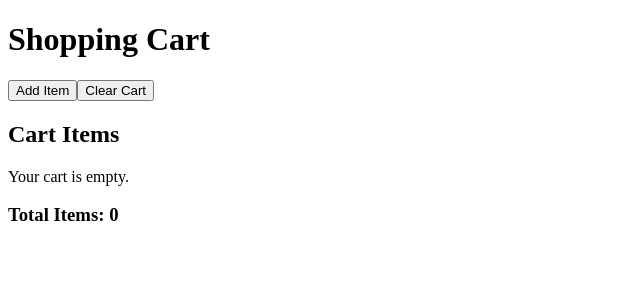
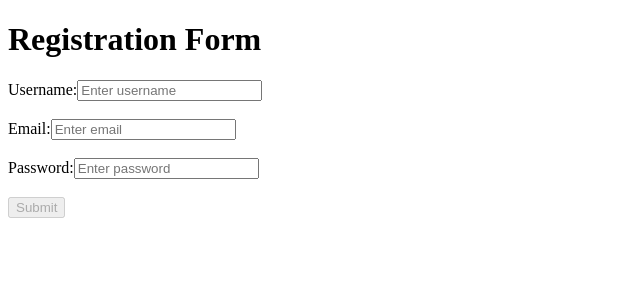
Before and after one commit to shrutipanday25-ui/my-react-app, a React (Vite) app: page / in a window 1280 px wide. Shown: the top 300 px of the page, without its empty margins (0-640 px from the left). Built offline with nearby package versions, Linux system fonts and the light colour scheme.

Commit message:
Complete Assignment 12 Form Management

```diff
--- a/src/App.jsx
+++ b/src/App.jsx
@@ -1,73 +1,90 @@
 import { useState } from "react";
 
-function App() {
-  const [cart, setCart] = useState([]);
+function RegistrationForm() {
+  const [formData, setFormData] = useState({
+    username: "",
+    email: "",
+    password: "",
+  });
 
-  function addItem() {
-    const newItem = {
-      id: Date.now(),
-      name: "Apple",
-      qty: 1,
-    };
+  function handleChange(e) {
+    const { name, value } = e.target;
 
-    setCart([...cart, newItem]);
+    setFormData({
+      ...formData,
+      [name]: value,
+    });
   }
 
-  function removeItem(id) {
-    setCart(cart.filter((item) => item.id !== id));
+  function handleSubmit(e) {
+    e.preventDefault();
+    console.log(formData);
   }
 
-  function increaseQty(id) {
-    setCart(
-      cart.map((item) =>
-        item.id === id
-          ? { ...item, qty: item.qty + 1 }
-          : item
-      )
-    );
-  }
+  const isPasswordInvalid =
+    formData.password.length < 8;
 
-  function clearCart() {
-    setCart([]);
-  }
-
-  const totalItems = cart.reduce(
-    (total, item) => total + item.qty,
-    0
-  );
+  const isFormInvalid =
+    formData.username.trim() === "" ||
+    formData.email.trim() === "" ||
+    isPasswordInvalid;
 
   return (
     <div>
-      <h1>Shopping Cart</h1>
+      <h1>Registration Form</h1>
 
-      <button onClick={addItem}>Add Item</button>
-      <button onClick={clearCart}>Clear Cart</button>
+      <form onSubmit={handleSubmit}>
+        <div>
+          <label>Username:</label>
+          <input
+            type="text"
+            name="username"
+            value={formData.username}
+            onChange={handleChange}
+            placeholder="Enter username"
+          />
+        </div>
 
-      <h2>Cart Items</h2>
+        <br />
 
-      {cart.length === 0 ? (
-        <p>Your cart is empty.</p>
-      ) : (
-        <ul>
-          {cart.map((item) => (
-            <li key={item.id}>
-              {item.name} - Quantity: {item.qty}{" "}
+        <div>
+          <label>Email:</label>
+          <input
+            type="email"
+            name="email"
+            value={formData.email}
+            onChange={handleChange}
+            placeholder="Enter email"
+          />
+        </div>
 
-              <button onClick={() => increaseQty(item.id)}>
-                +1 Qty
-              </button>
+        <br />
 
-              <button onClick={() => removeItem(item.id)}>
-                Remove
-              </button>
-            </li>
-          ))}
-        </ul>
-      )}
+        <div>
+          <label>Password:</label>
+          <input
+            type="password"
+            name="password"
+            value={formData.password}
+            onChange={handleChange}
+            placeholder="Enter password"
+          />
 
-      <h3>Total Items: {totalItems}</h3>
-    </div>
-  );
-}
+          {formData.password.length>0&&
+          isPasswordInvalid &&(
+            <p style={{color: "red"}}>
+              Password must be at least 8 characters
+            </p>
+          )}
+          </div>
 
-export default App;
+          <br/>
+          <button type="submit"disabled={isFormInvalid}>
+            Submit
+          </button>
+          </form>
+          </div>
+          );
+          }
+
+          export default RegistrationForm;
```
